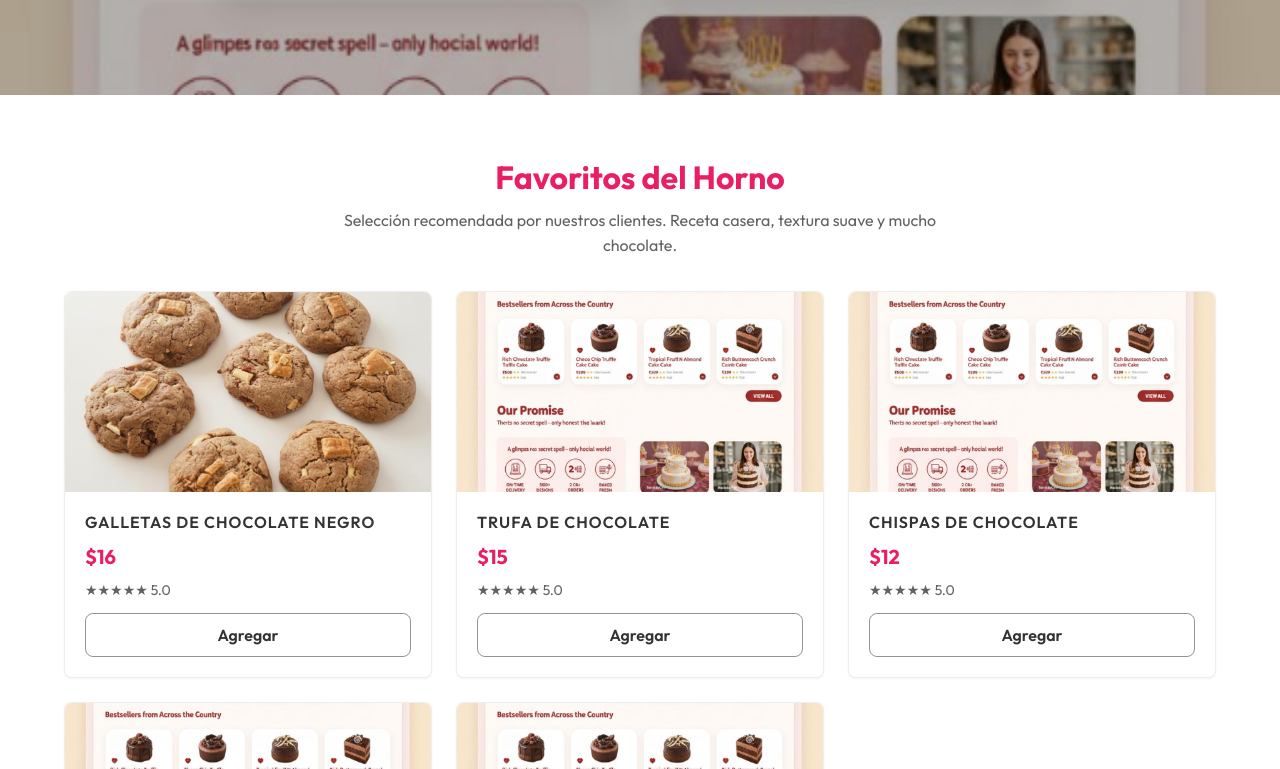
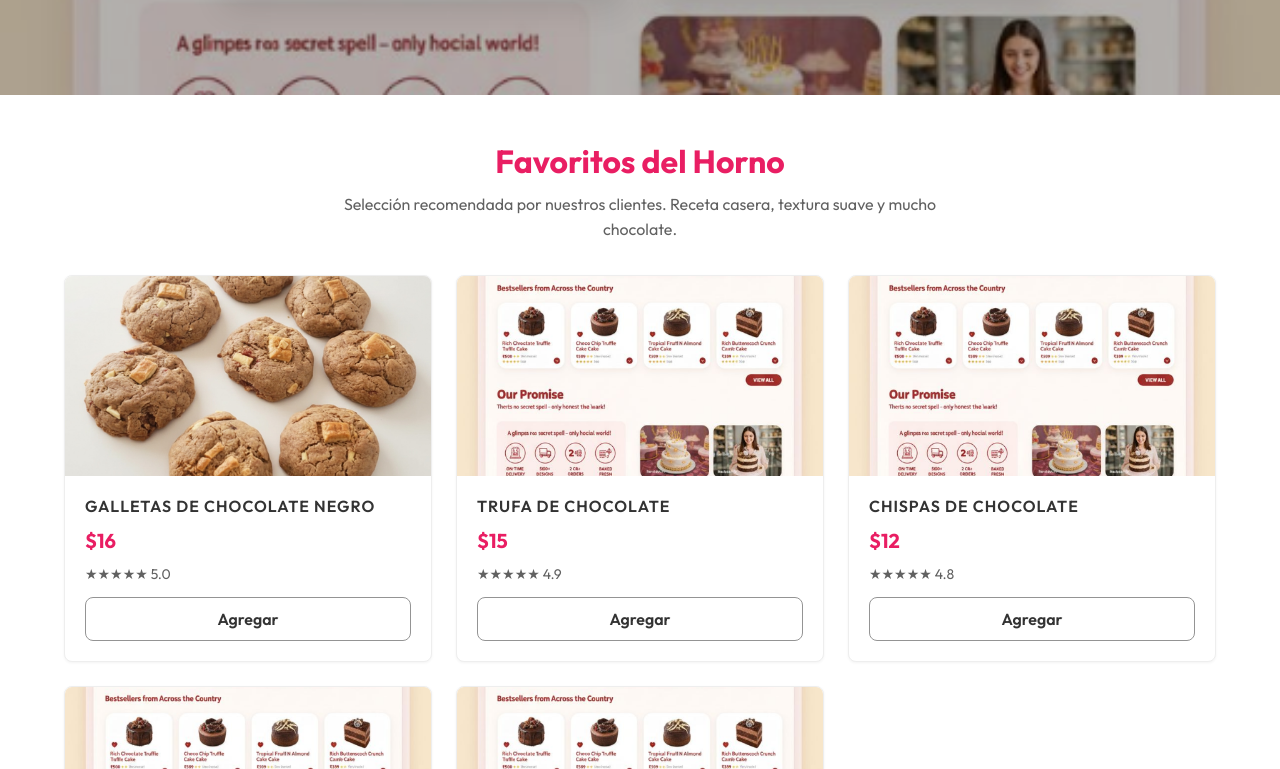
Before and after one commit to pantrux/dino-cookies, a Next.js app: page / in a window 1280 px wide. Shown: the part 711-1480 px from the top of the page. Built offline with nearby package versions, Linux system fonts and the light colour scheme.

Commit message:
Fix C4 review: resolve spacing conflicts and data-driven ratings

```diff
--- a/components/ProductCard.js
+++ b/components/ProductCard.js
@@ -6,8 +6,14 @@ import Card from './ui/Card';
 import Button from './ui/Button';
 import { useCart } from './cart/cart-context';
 
+function getStars(rating = 5) {
+    const rounded = Math.round(Number(rating) || 5);
+    return '★'.repeat(Math.max(1, Math.min(5, rounded)));
+}
+
 export default function ProductCard({ product }) {
     const cart = useCart();
+    const rating = Number(product.rating ?? 5);
 
     return (
         <Card className={styles.card} padding="none" surface="elevated" shadow="sm" border="default">
@@ -23,7 +29,7 @@ export default function ProductCard({ product }) {
             <div className={styles.info}>
                 <h3 className={styles.name}>{product.name}</h3>
                 <p className={styles.price}>${product.price}</p>
-                <div className={styles.rating}>★★★★★ 5.0</div>
+                <div className={styles.rating}>{getStars(rating)} {rating.toFixed(1)}</div>
                 <Button
                     variant="outline"
                     onClick={() => cart.addItem(product, 1)}
--- a/components/ProductCard.module.css
+++ b/components/ProductCard.module.css
@@ -1,8 +1,5 @@
 .card {
   height: 100%;
-  border: 1px solid var(--border-subtle);
-  border-radius: var(--radius-md);
-  background: var(--surface-elevated);
   overflow: hidden;
   transition: transform 120ms ease, box-shadow 120ms ease, border-color 120ms ease;
 }
--- a/components/ProductList.js
+++ b/components/ProductList.js
@@ -5,16 +5,16 @@ import Heading from './ui/Heading';
 import Section from './ui/Section';
 
 const PRODUCTS = [
-  { id: 1, name: 'Galletas de Chocolate Negro', price: 16, image: '/images/galletas-chocolate-negro.jpg' },
-  { id: 2, name: 'Trufa de Chocolate', price: 15, image: '/hero-bg.png' },
-  { id: 3, name: 'Chispas de Chocolate', price: 12, image: '/hero-bg.png' },
-  { id: 4, name: 'Almendra Crujiente', price: 18, image: '/hero-bg.png' },
-  { id: 5, name: 'Caramelo (Butterscotch)', price: 14, image: '/hero-bg.png' },
+  { id: 1, name: 'Galletas de Chocolate Negro', price: 16, image: '/images/galletas-chocolate-negro.jpg', rating: 5 },
+  { id: 2, name: 'Trufa de Chocolate', price: 15, image: '/hero-bg.png', rating: 4.9 },
+  { id: 3, name: 'Chispas de Chocolate', price: 12, image: '/hero-bg.png', rating: 4.8 },
+  { id: 4, name: 'Almendra Crujiente', price: 18, image: '/hero-bg.png', rating: 5 },
+  { id: 5, name: 'Caramelo (Butterscotch)', price: 14, image: '/hero-bg.png', rating: 4.9 },
 ];
 
 export default function ProductList() {
   return (
-    <Section id="menu" surface="page" paddingY="md" className={styles.section}>
+    <Section id="menu" surface="page" paddingY="sm" className={styles.section}>
       <Container size="lg">
         <header className={styles.header}>
           <Heading level={2} size="3xl" tone="brand" className={styles.title}>
--- a/components/ProductList.module.css
+++ b/components/ProductList.module.css
@@ -1,6 +1,4 @@
 .section {
-  padding-top: var(--space-12);
-  padding-bottom: var(--space-12);
 }
 
 .header {
```
